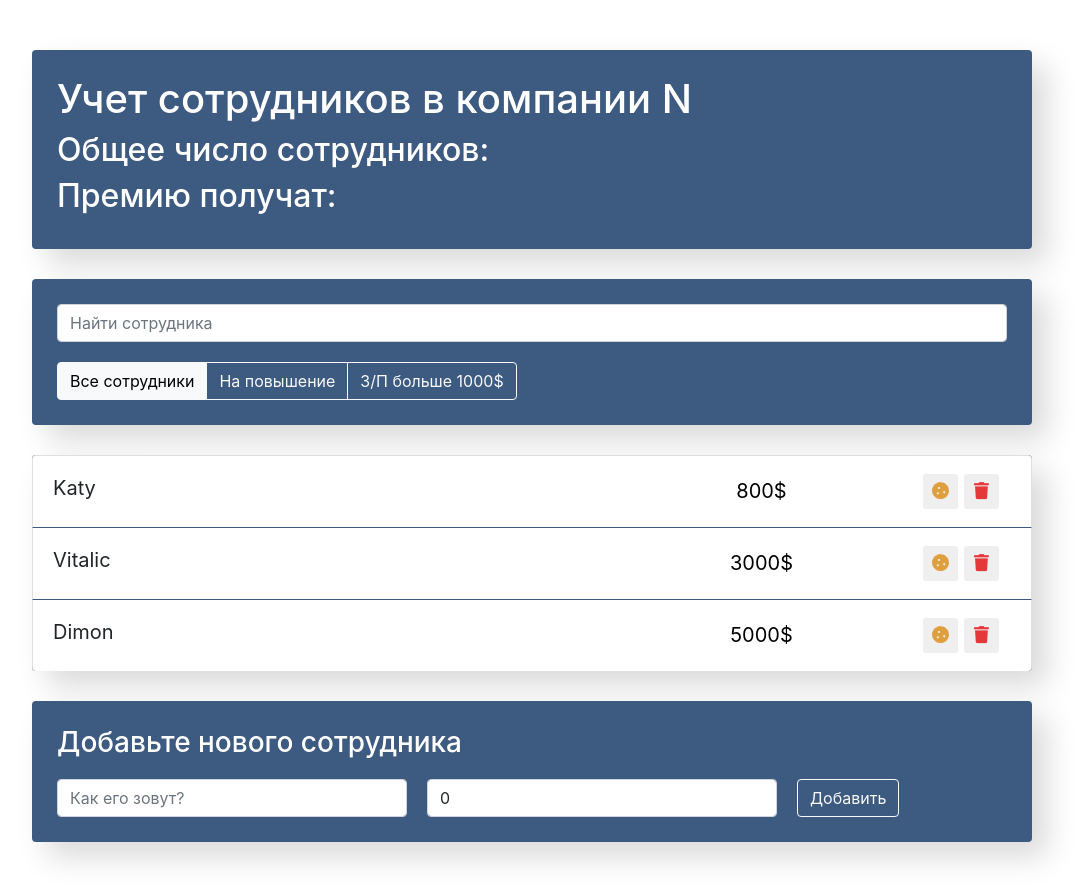
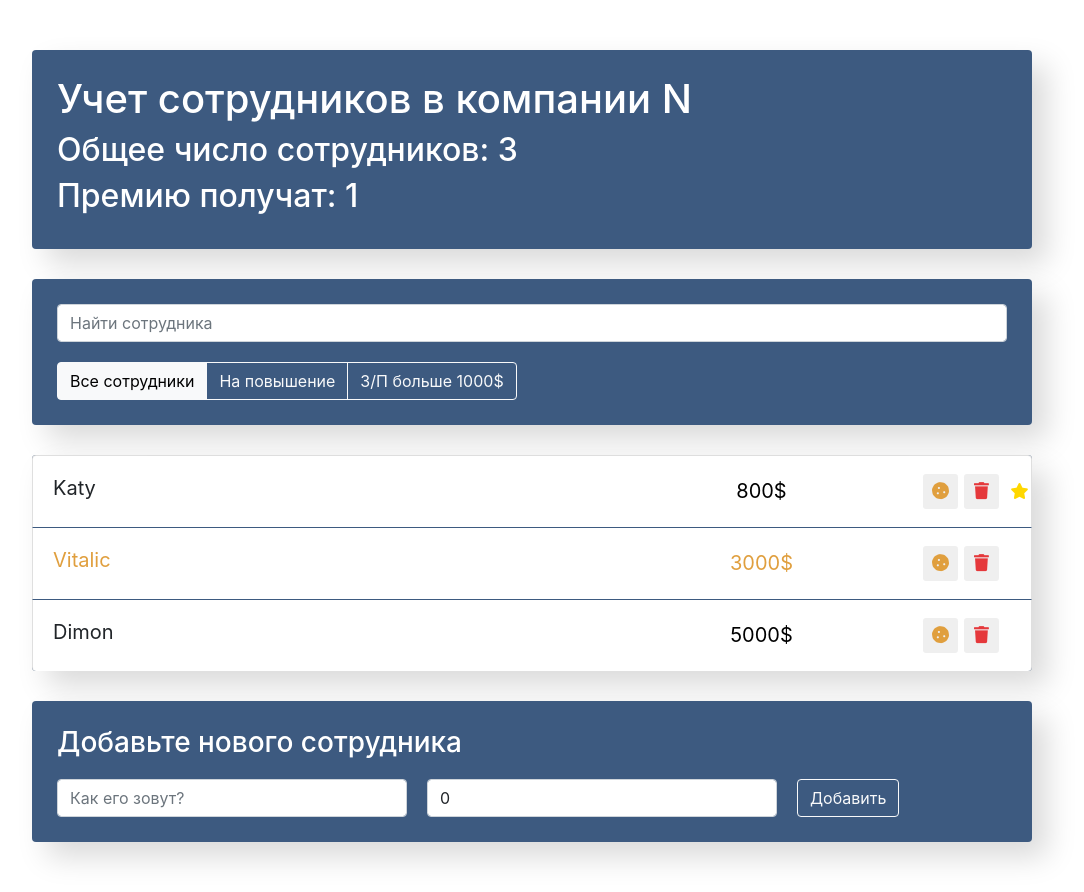
Before and after one commit to KombinatorVit/employee-accounting, a React (Create React App) app: page / in a window 1280 px wide. Shown: the whole page, without its empty margins (108-1192 px from the left). Built offline with nearby package versions, Linux system fonts and the light colour scheme.

Commit message:
подьем состояния, но есть ошибки

```diff
--- a/package.json
+++ b/package.json
@@ -10,10 +10,12 @@
     "@types/node": "^16.11.47",
     "@types/react": "^18.0.15",
     "@types/react-dom": "^18.0.6",
+    "@types/uuid": "^8.3.4",
     "react": "^18.2.0",
     "react-dom": "^18.2.0",
     "react-scripts": "5.0.1",
     "typescript": "^4.7.4",
+    "uuid": "^8.3.2",
     "web-vitals": "^2.1.4"
   },
   "scripts": {
--- a/src/components/app-info/app-info.tsx
+++ b/src/components/app-info/app-info.tsx
@@ -1,11 +1,13 @@
+
 import "./app-info.css";
 
-const AppInfo = () => {
+// @ts-ignore
+const AppInfo = ({increased, employees}) => {
     return (
         <div className="app-info">
             <h1>Учет сотрудников в компании N</h1>
-            <h2>Общее число сотрудников:</h2>
-            <h2>Премию получат:</h2>
+            <h2>Общее число сотрудников: {employees}</h2>
+            <h2>Премию получат: {increased}</h2>
         </div>
     )
 }
--- a/src/components/app/app.tsx
+++ b/src/components/app/app.tsx
@@ -5,38 +5,118 @@ import EmployeesAddForm from '../employees-add-form/employees-add-form';
 
 import './app.css';
 import SearchPanel from '../search-panel/search-panel';
+import {Component} from 'react';
+import {v1} from 'uuid';
 
 export type dataType = {
     name: string
     salary: number
     increase: boolean
-    id: number
+    id: string
+    maxId: number
 }
 
 
-function App() {
+class App extends Component<any, any> {
+    constructor(props: any) {
+        super(props);
+        this.state = {
+            data: [
+                {name: 'Katy', salary: 800, increase: false, id: v1(), rise: true},
+                {name: 'Vitalic', salary: 3000, increase: true, id: v1(), rise: false},
+                {name: 'Dimon', salary: 5000, increase: false, id: v1(), rise: false}
+            ]
+        };
+    }
 
-    const data: Array<dataType> = [
-        {name: 'Katy', salary: 800, increase: false, id: 1 },
-        {name: 'Vitalic', salary: 3000, increase: true, id: 2 },
-        {name: 'Dimon', salary: 5000, increase: false, id: 3 },
-
-    ];
+    deleteItem = (id: string) => {
+// @ts-ignore
+        this.setState(({data}) => {
+            // const index = data.findIndex((elem: any) => elem.id === id);
+// const before = data.slice(0, index);
+// const after = data.slice(index + 1)
+//         const newArr = [...before, ...after]
+//         return{
+//     data: newArr
+//         }
+            return {
+                data: data.filter((item: any) => item.id != id)
+            };
+        });
+    };
 
 
+    addItem = (name: string, salary: number) => {
+        const newItem = {
+            name,
+            salary,
+            increase: false,
+            rise: false,
+            id: v1()
+        };
+
+        this.setState(({data}: any) => {
+            const newArr = [...data, newItem];
+            return {
+                data: newArr
+            };
+        });
+
+    };
+
+
+    onToggleProp = (id: string, prop:any) => {
+// @ts-ignore
+//         this.setState(({data}) => {
+    // const index = data.findIndex((elem: any) => elem.id === id)
+    //
+    //         const old = data[index];
+    // const newItem = {...old, increase: !old.increase};
+    // const newArr = [...data.slice(0, index), newItem, ...data.slice(index + 1)]
+    //         return {
+    //     data: newArr
+    //         }
+    //     })
+        this.setState(({data}) =>({
+
+data: data.map((item: any) => {
+    if(item.id === id){
+        return {...item, [prop]: !item[prop]
+        }
+        return item
+    }
+})
+
+
+    }))
+
+    }
+
+    onToggleRise = (id: string) => {
+        console.log(`Rise this ${id}`);
+    };
+
+
+    render() {
+const employees = this.state.data.length
+        const increased = this.state.data.filter((item:any) => item.increase).length;
         return (
             <div className="app">
-            <AppInfo/>
+                <AppInfo employees={employees} increased={increased}/>
 
                 <div className="search-panel">
                     <SearchPanel/>
                     <AppFilter/>
                 </div>
 
-            <EmployeesList data={data}/>
-            <EmployeesAddForm/>
+                <EmployeesList data={this.state.data}
+                               onDelete={this.deleteItem}
+                               onToggleIncrease={this.onToggleProp}
+                />
+                <EmployeesAddForm onAdd={this.addItem}/>
             </div>
         );
     }
+}
 
 export default App;
--- a/src/components/employees-add-form/employees-add-form.tsx
+++ b/src/components/employees-add-form/employees-add-form.tsx
@@ -1,5 +1,5 @@
 import './employees-add-form.css';
-import {ChangeEvent, Component} from 'react';
+import {ChangeEvent, Component, FormEvent} from 'react';
 
 class EmployeesAddForm extends Component<any, any>{
 constructor(props: any) {
@@ -15,6 +15,15 @@ constructor(props: any) {
     })
     }
 
+    onSubmit = (e:FormEvent<HTMLFormElement>) => {
+    e.preventDefault()
+        this.props.onAdd(this.state.name, this.state.salary)
+        this.setState({
+            name: '',
+            salary: ''
+        })
+    }
+
 
 
     render() {
@@ -24,7 +33,9 @@ constructor(props: any) {
             <div className="app-add-form">
                 <h3>Добавьте нового сотрудника</h3>
                 <form
-                    className="add-form d-flex">
+                    className="add-form d-flex"
+                onSubmit={this.onSubmit}
+                >
                     <input type="text"
                            className="form-control new-post-label"
                            placeholder="Как его зовут?"  name='name' value={name} onChange={this.onValueChange} />
--- a/src/components/employees-list-item/employees-list-item.tsx
+++ b/src/components/employees-list-item/employees-list-item.tsx
@@ -1,5 +1,4 @@
 import './employees-list-item.css';
-import React, {Component} from 'react';
 
 type EmployeesListItemPropsType = {
     key:number
@@ -8,57 +7,34 @@ type EmployeesListItemPropsType = {
     increase:boolean
 }
 
-class EmployeesListItem extends Component <any,any>{
-constructor(props:any) {
-    super(props)
-    this.state = {
-        increase: false,
-        raise:false
-    }
-}
+const EmployeesListItem = (props:any)=>{
 
-    onIncrease =()=> {
-    // @ts-ignore
-        this.setState(({increase}) => ( {
-                increase: !increase
-
-        }))
-    }
-    onPromotionHandler = () => {
-        // @ts-ignore
-        this.setState(({raise}) => ( {
-            raise: !raise
-
-        }))
-    }
-
-
-    render(){
-        const {name,salary} = this.props
-        const {increase, raise} = this.state
+        const {name,salary, onDelete, onToggleProp, increase,rise} = props
 
         let classNames = "list-group-item d-flex justify-content-between"
     if(increase){
         classNames+= ' increase'
     }
 
-    if(raise){
+    if(rise){
         classNames += ' like'
     }
 
     return (
 <li className={classNames}>
-<span className='list-group-item-label' onClick={this.onPromotionHandler}>{name}
+<span className='list-group-item-label' onClick={onToggleProp} data-toggle={'rise'}>{name}
 </span>
 <input type="text" className="list-group-item-input" defaultValue={`${salary}$`}/>
 <div className="d-flex justify-content-center align-items-center">
     <button type="button"
-            className="btn-cookie btn-sm " onClick={this.onIncrease}>
+            className="btn-cookie btn-sm " onClick={onToggleProp} data-toggle={'increase'}>
         <i className="fas fa-cookie"></i>
     </button>
 
     <button type="button"
-            className="btn-trash btn-sm ">
+            className="btn-trash btn-sm "
+    onClick={onDelete}
+    >
         <i className="fas fa-trash"></i>
     </button>
     <i className="fas fa-star"></i>
@@ -68,5 +44,5 @@ constructor(props:any) {
 
 
 }
-}
+
 export default EmployeesListItem;
--- a/src/components/employees-list/employees-list.tsx
+++ b/src/components/employees-list/employees-list.tsx
@@ -3,11 +3,15 @@ import EmployeesListItem from '../employees-list-item/employees-list-item';
 import './employees-list.css';
 import {dataType} from '../app/app';
 
-const EmployeesList = ({data}: any) => {
+const EmployeesList = ({data, onDelete, onToggleProp}: any) => {
     const elements = data.map((item: dataType) => {
         const{id, ...itemProps} = item;
         return (
-            <EmployeesListItem key={id} {...itemProps}/>
+            <EmployeesListItem key={id}
+                               {...itemProps}
+            onDelete={()=> onDelete(id)}
+                               onToggleProp={(e:any)=>{onToggleProp(id,e.currentTarget.getAttribute('data-toggle') )}}
+            />
         );
     });
     return (
```
Also changed, not shown: 1 other file (tests, documents, lock files or other folders). Lines whose indentation alone changed are shown as unchanged.
